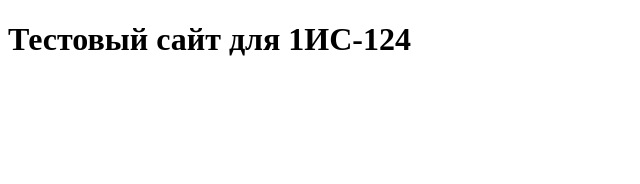
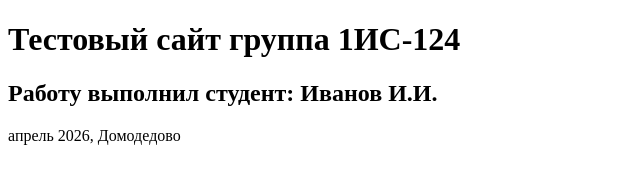
Before and after one commit to artdizel/is_124, a plain HTML site: page index.html in a window 1280 px wide. Shown: the whole page, without its empty margins (0-640 px from the left). Drawn offline with Linux system fonts and the light colour scheme.

Commit message:
Update index.html

```diff
--- a/index.html
+++ b/index.html
@@ -6,7 +6,10 @@
 	<title>Тестовый сайт для 1ИС-124</title>
 </head>
 <body>
-	<h1>Тестовый сайт для 1ИС-124</h1>
+	<h1>Тестовый сайт группа 1ИС-124</h1>
+	<h2>Работу выполнил студент: Иванов И.И.</h2>
+
+	<p>апрель 2026, Домодедово</p>
 
 </body>
 </html>
```
